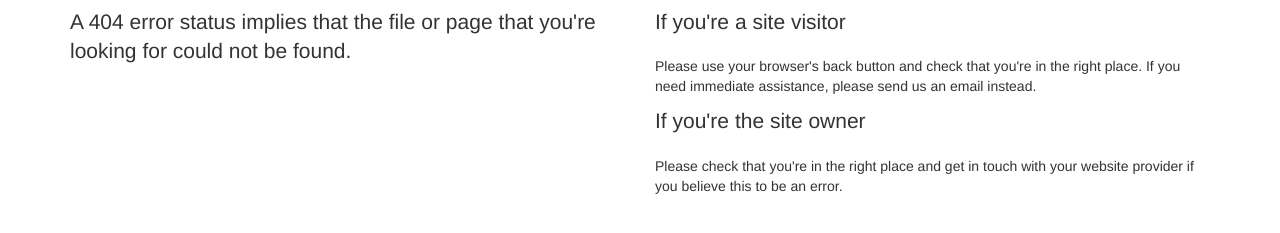
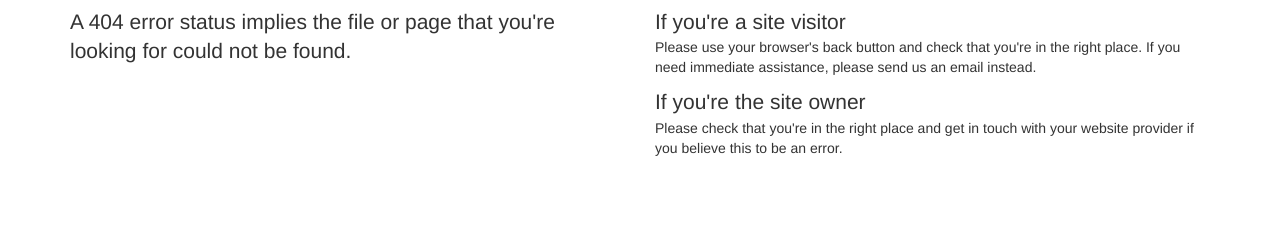
Before and after one commit to DemonWolfDev/demonwolfdev-error-pages, a website: page 404.html in a window 1280 px wide. Shown: the part 351-584 px from the top of the page. Drawn offline with Linux system fonts and the light colour scheme.

Commit message:
Update 404.html
Correcting grammar and reduces the space between the paragraph to the subtitle.

```diff
--- a/404.html
+++ b/404.html
@@ -50,7 +50,7 @@
       <div class="row">
         <div class="col-md-6">
           <h2>What happened?</h2>
-          <p class="lead">A 404 error status implies that the file or page that you're looking for could not be found.</p>
+          <p class="lead">A 404 error status implies the file or page that you're looking for could not be found.</p>
         </div>
         <div class="col-md-6">
           <h2>What can I do?</h2>
@@ -100,7 +100,10 @@
             .jumbotron .btn {
                 font-size: 21px;
                 padding: 14px 24px;
-
+            }
+            /*To reduce the space between the paragraph and the subtitle*/
+            .lead{
+            	margin-bottom: 1px;
             }
     .icon svg {
       height: 1em;
```
